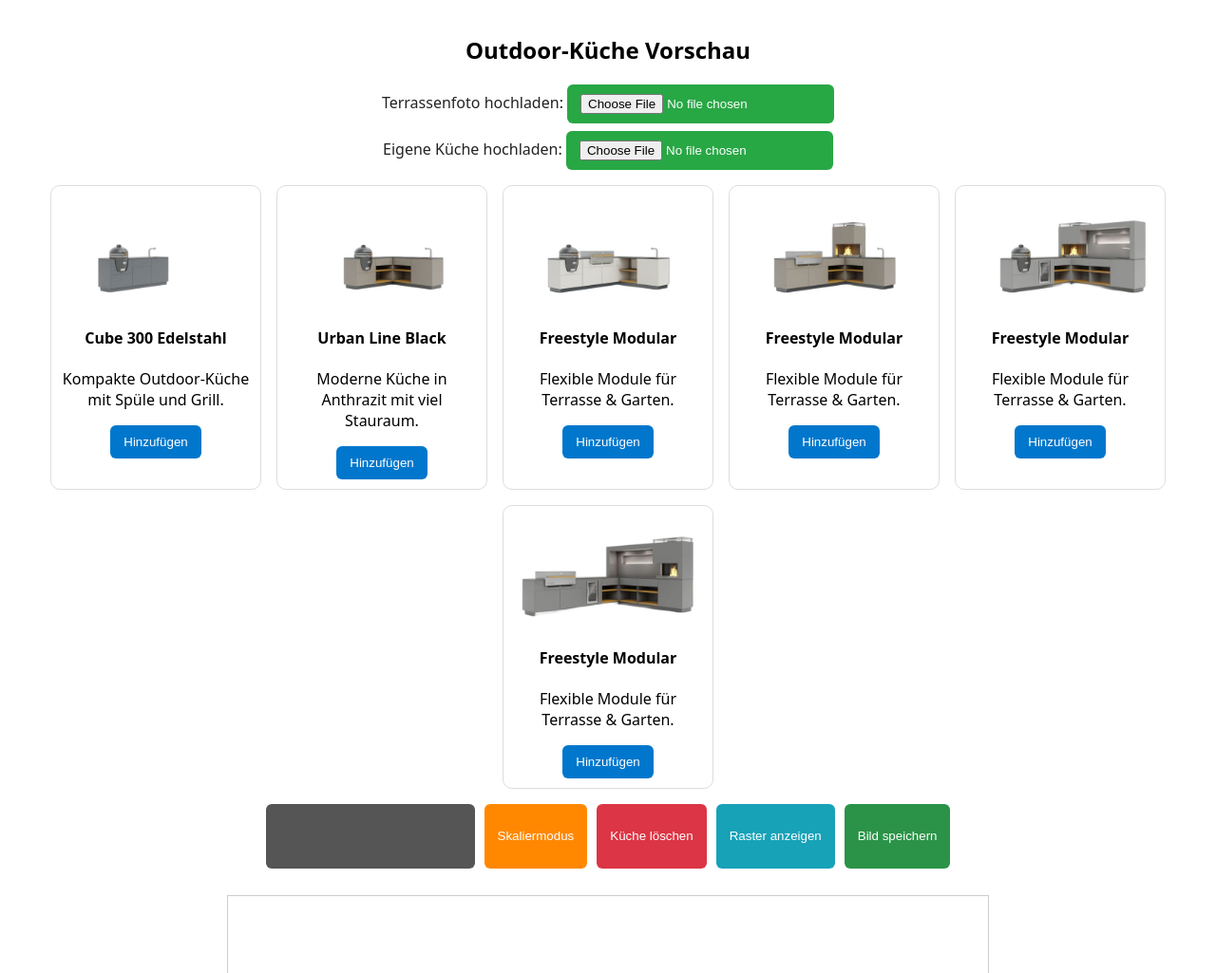
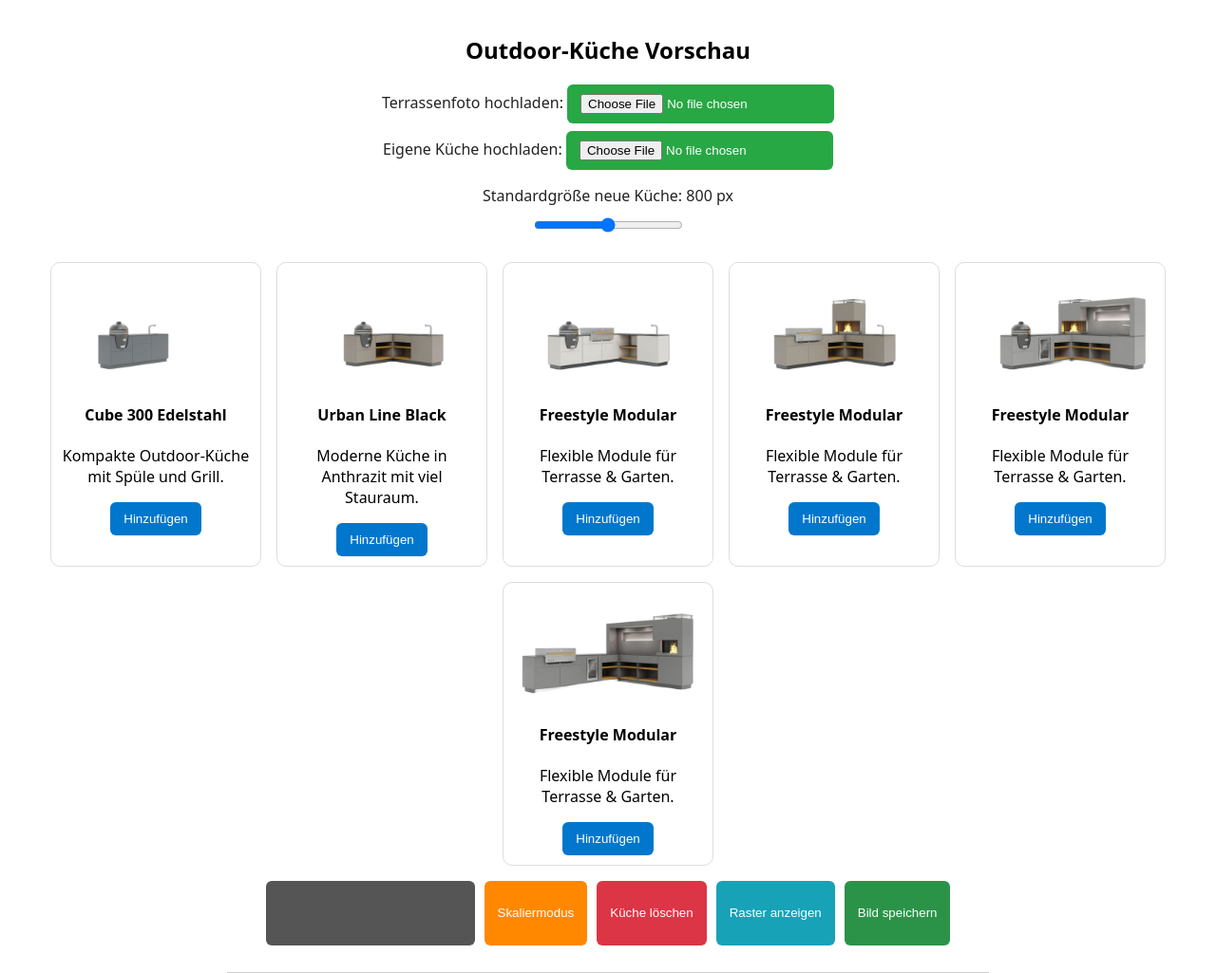
Before and after one commit to Outdooria/outdoor-kuechen, a Flask app: page / in a window 1280 px wide. Shown: the top 1025 px of the page at 95% size. Run offline with Flask 3, Linux system fonts and the light colour scheme; lists and menus that the app fills with data are empty; a map, chart or similar area stays blank; some libraries are stand-ins or nearby versions.

Commit message:
Feature: Slider für Standardgröße der Küchenbilder hinzugefügt

```diff
--- a/templates/index.html
+++ b/templates/index.html
@@ -11,9 +11,10 @@
     .card { width: 200px; border: 1px solid #ddd; border-radius: 10px; padding: 10px; background: #fff; }
     .card img { width: 100%; height: auto; border-radius: 8px; }
     #controls { display: flex; gap: 10px; justify-content: center; flex-wrap: wrap; margin: 12px 0; }
-    button, select, input[type=file] {
-      padding: 10px 14px; border-radius: 6px; border: none; color: #fff; background: #0077cc; cursor: pointer;
+    button, select, input[type=file], input[type=range] {
+      padding: 10px 14px; border-radius: 6px; border: none; cursor: pointer;
     }
+    button { color:#fff; background: #0077cc; }
     #toggleGridBtn{ background:#17a2b8;}
     #scaleModeBtn{background:#ff8800;}
     #deleteKitchenBtn{background:#dc3545;}
@@ -40,6 +41,14 @@
     </label>
   </div>
 
+  <!-- Standardgröße Slider -->
+  <div style="margin:16px 0;">
+    <label for="sizeSlider">Standardgröße neue Küche:
+      <span id="sizeValue">800</span> px
+    </label><br>
+    <input type="range" id="sizeSlider" min="400" max="1200" step="50" value="800">
+  </div>
+
   <!-- Galerie -->
   <div class="gallery" id="gallery"></div>
 
@@ -61,6 +70,7 @@
     let kitchens = [];
     let gridVisible = false;
     let scaleMode = null;
+    let defaultKitchenWidth = 800; // Standardbreite
 
     function initStage(width, height) {
       document.getElementById('konva-container').innerHTML = '';
@@ -75,6 +85,12 @@
       });
       layer.add(transformer);
     }
+
+    // Slider Event
+    document.getElementById("sizeSlider").addEventListener("input", (e) => {
+      defaultKitchenWidth = parseInt(e.target.value);
+      document.getElementById("sizeValue").textContent = defaultKitchenWidth;
+    });
 
     // Terrasse laden
     document.getElementById('terrasseInput').addEventListener('change', (e) => {
@@ -131,6 +147,7 @@
       const ctx = viewCanvas.getContext('2d');
       ctx.clearRect(0,0,viewCanvas.width, viewCanvas.height);
       const w = baseCanvas.width, h = baseCanvas.height;
+
       const s = [[0,0],[w,0],[w,h],[0,h]];
       const d = dstPts;
       function drawTri(s0,s1,s2,d0,d1,d2){
@@ -146,11 +163,12 @@
       drawTri(s[0],s[2],s[3], d[0],d[2],d[3]);
     }
 
-    // Küche hinzufügen (jetzt 800px breit)
+    // Küche hinzufügen (Größe abhängig vom Slider)
     function addKitchen(url, name="Küche") {
       const img = new Image();
       img.onload = () => {
-        const targetW = 800, targetH = (img.height/img.width)*800;  // << größer gemacht
+        const targetW = defaultKitchenWidth;
+        const targetH = (img.height/img.width)*targetW;
         const baseCanvas = document.createElement('canvas');
         baseCanvas.width = targetW; baseCanvas.height = targetH;
         baseCanvas.getContext('2d').drawImage(img,0,0,targetW,targetH);
```
